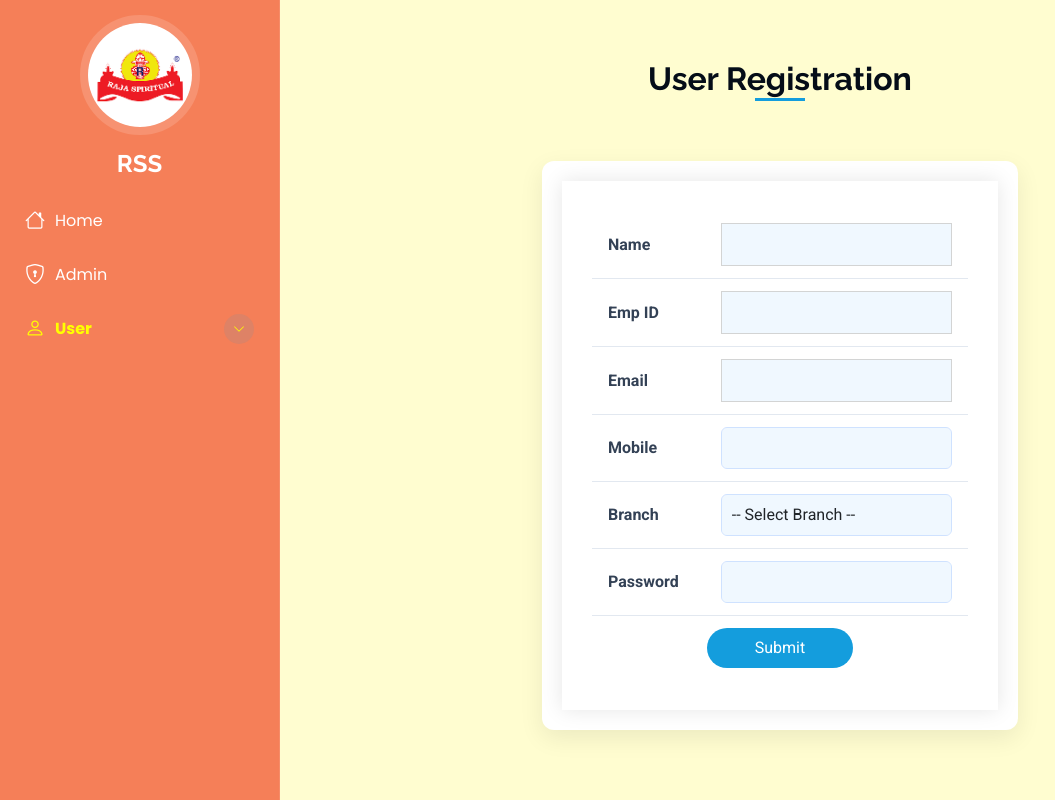
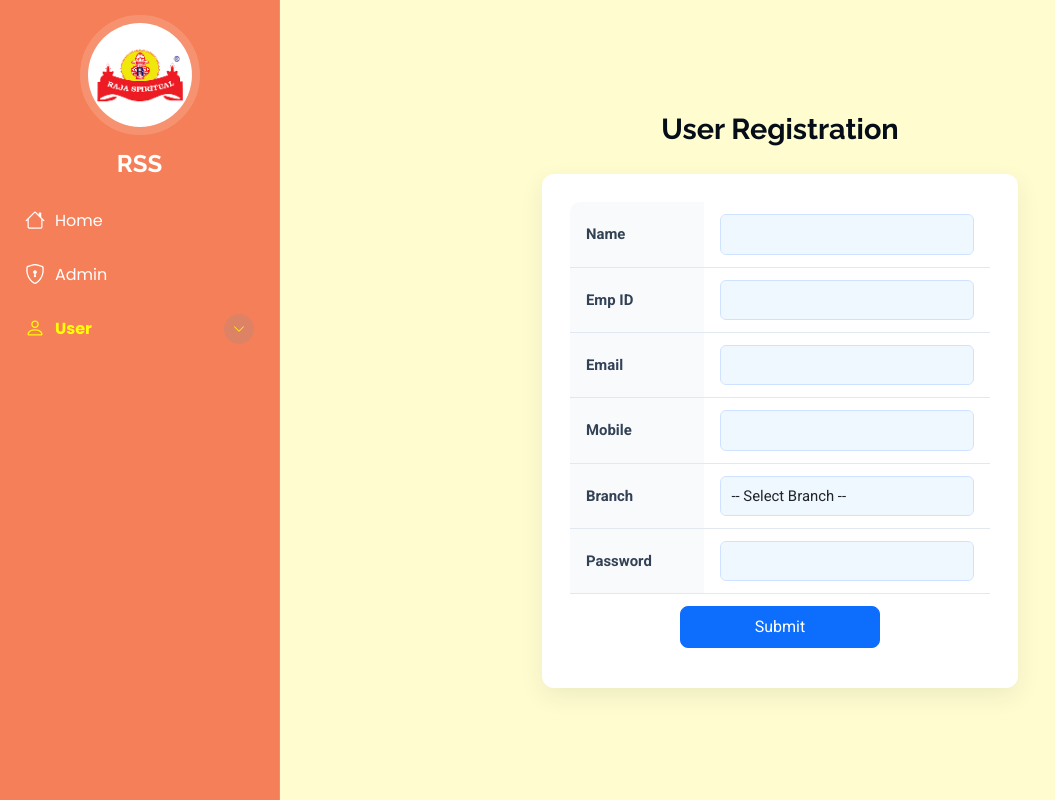
Before and after one commit to RSSAnalytics/Vendor_Quotation_Estimation, a Flask app: page /user_register in a window 1280 px wide. Shown: the whole page, without its empty margins (0-1055 px from the left). Run offline with Flask 3, Linux system fonts and the light colour scheme; some libraries are stand-ins or nearby versions.

Commit message:
Update register.html

```diff
--- a/templates/user/register.html
+++ b/templates/user/register.html
@@ -1,133 +1,177 @@
 {% extends "base.html" %}
 
-
-
 {% block navbar %}
-  <li><a href="{{ url_for('index') }}" style="color: white;"><i class="bi bi-house navicon"></i> Home </a></li>
-  <li><a href="{{ url_for('admin_login') }}" style="color: white;"><i class="bi bi-shield-lock navicon"></i> Admin </a></li>
-  <li class="dropdown"><a href="#" style="color: yellow;"><i class="bi bi-person navicon"></i> <span> <b>User</b> </span> <i class="bi bi-chevron-down toggle-dropdown"></i></a>
+  <li><a href="{{ url_for('index') }}" style="color: white;"><i class="bi bi-house navicon"></i> Home</a></li>
+  <li><a href="{{ url_for('admin_login') }}" style="color: white;"><i class="bi bi-shield-lock navicon"></i> Admin</a></li>
+  <li class="dropdown">
+    <a href="#" style="color: yellow;">
+      <i class="bi bi-person navicon"></i>
+      <span><b>User</b></span>
+      <i class="bi bi-chevron-down toggle-dropdown"></i>
+    </a>
     <ul>
-      <li><a href="{{ url_for('user_register') }}" style="color: yellow;"> <b>Register</b> </a></li>
+      <li><a href="{{ url_for('user_register') }}" style="color: yellow;"><b>Register</b></a></li>
       <li><a href="{{ url_for('user_login') }}" style="color: white;">Log In</a></li>
     </ul>
   </li>
 {% endblock navbar %}
 
+{% block extra_style %}
+<style>
+  /* ── Page ── */
+  #contact.contact.section {
+    background-color: #FFFDD0;
+    min-height: 100vh;
+    padding: clamp(20px, 4vw, 60px) 0;
+    display: flex;
+    align-items: center;
+  }
 
+  .section-heading {
+    font-size: clamp(1.2rem, 3.5vw, 1.8rem);
+    font-weight: 700;
+    margin-bottom: clamp(16px, 2.5vw, 28px);
+  }
 
-{% block content %}
-    <style>
+  /* ── Card ── */
   .form-card {
     background: #ffffff;
     border-radius: 12px;
     box-shadow: 0 8px 25px rgba(0, 0, 0, 0.08);
-            padding: 20px;
+    padding: clamp(16px, 3vw, 28px);
+    overflow: hidden;
   }
 
+  /* ── Table layout ── */
   .form-table {
     border-collapse: separate;
     border-spacing: 0;
     width: 100%;
+    border-radius: 10px;
     overflow: hidden;
-            border-radius: 10px;
   }
 
   .form-table th {
-            width: 30%;
+    width: 32%;
     font-weight: 600;
     color: #334155;
-            padding: 14px 16px;
+    font-size: clamp(0.8rem, 1.3vw, 0.93rem);
+    padding: clamp(10px, 1.5vw, 14px) clamp(10px, 1.5vw, 16px);
     border-bottom: 1px solid #e2e8f0;
     vertical-align: middle;
+    background: #f8fafc;
   }
 
   .form-table td {
-            padding: 12px 16px;
+    padding: clamp(8px, 1.2vw, 12px) clamp(10px, 1.5vw, 16px);
     border-bottom: 1px solid #e2e8f0;
     background: #ffffff;
   }
 
   .form-table tr:last-child th,
-        .form-table tr:last-child td {
-            border-bottom: none;
-        }
+  .form-table tr:last-child td { border-bottom: none; }
 
   .form-table input,
   .form-table select {
     background-color: #f0f8ff;
     border: 1px solid #cfe2ff;
     border-radius: 6px;
-            padding: 8px 10px;
+    padding: clamp(6px, 1vw, 8px) clamp(8px, 1.2vw, 10px);
+    font-size: clamp(0.8rem, 1.3vw, 0.93rem);
+    width: 100%;
   }
 
   .form-table input:focus,
   .form-table select:focus {
     border-color: #0d6efd;
     box-shadow: 0 0 0 0.15rem rgba(13, 110, 253, 0.15);
+    outline: none;
   }
 
+  /* ── Submit row ── */
   .submit-row {
     background: #f8fafc;
     text-align: center;
-            padding: 18px;
+    padding: clamp(14px, 2vw, 20px);
+  }
+
+  .submit-row .btn {
+    font-size: clamp(0.85rem, 1.4vw, 1rem);
+    padding: clamp(8px, 1.2vw, 10px) clamp(28px, 5vw, 48px);
+    border-radius: 8px;
+    width: 100%;
+    max-width: 200px;
+  }
+
+  /* ── Stack th/td on very small screens ── */
+  @media (max-width: 400px) {
+    .form-table,
+    .form-table tbody,
+    .form-table tr,
+    .form-table th,
+    .form-table td { display: block; width: 100%; }
+
+    .form-table th {
+      border-bottom: none;
+      padding-bottom: 4px;
+    }
+
+    .form-table td {
+      padding-top: 4px;
+    }
+
+    .submit-row { display: block; }
   }
 </style>
+{% endblock extra_style %}
 
+{% block content %}
   <section id="contact" class="contact section" style="background-color: #FFFDD0; min-height: 100vh;">
 
-        <center>
-            <div class="container section-title" data-aos="fade-up">
-                <h2>User Registration</h2>
+    <div class="container" data-aos="fade-up">
+
+      <div class="text-center mb-3">
+        <h2 class="section-heading">User Registration</h2>
       </div>
-        </center>
 
-        <div class="container" data-aos="fade-up" data-aos-delay="100">
-            <div class="row gy-4 justify-content-center">
-                <div class="col-lg-6 col-md-8">
+      <div class="row justify-content-center">
+        <div class="col-lg-6 col-md-8 col-sm-10 col-12">
           <div class="form-card">
 
-                        <form action="{{ url_for('user_register') }}" method="post" class="php-email-form" data-aos="fade-up" data-aos-delay="200">
-
+            <form action="{{ url_for('user_register') }}" method="post" data-aos="fade-up" data-aos-delay="100">
               <table class="form-table">
                 <tbody>
+
                   <tr>
                     <th>Name</th>
-                                        <td>
-                                            <input type="text" name="name" class="form-control" required style="background-color: #f0f8ff;">
-                                        </td>
+                    <td><input type="text" name="name" class="form-control" required style="background-color:#f0f8ff;"></td>
                   </tr>
 
                   <tr>
                     <th>Emp ID</th>
-                                        <td>
-                                            <input type="text" name="emp_id" class="form-control" required style="background-color: #f0f8ff;">
-                                        </td>
+                    <td><input type="text" name="emp_id" class="form-control" required style="background-color:#f0f8ff;"></td>
                   </tr>
 
                   <tr>
                     <th>Email</th>
-                                        <td>
-                                            <input type="email" name="email" class="form-control" required style="background-color: #f0f8ff;">
-                                        </td>
+                    <td><input type="email" name="email" class="form-control" required style="background-color:#f0f8ff;"></td>
                   </tr>
 
                   <tr>
                     <th>Mobile</th>
-                                        <td>
-                                            <input type="number" name="mobile" class="form-control" required style="background-color: #f0f8ff;">
-                                        </td>
+                    <td><input type="number" name="mobile" class="form-control" required style="background-color:#f0f8ff;"></td>
                   </tr>
 
                   <tr>
                     <th>Branch</th>
                     <td>
-                                            <select name="branch" class="form-control" required style="background-color: #f0f8ff;">
+                      <select name="branch" class="form-control" required style="background-color:#f0f8ff;">
                         <option value="">-- Select Branch --</option>
                         <option value="Kanchipuram">Kanchipuram</option>
                         <option value="Vellore">Vellore</option>
                         <option value="Hosur">Hosur</option>
                         <option value="Chennai">Chennai</option>
-                                                <option value="Bengalore">Bengalore</option>
+                        <option value="Bengalore">Bengaluru</option>
                         <option value="Kumbakonam">Kumbakonam</option>
                       </select>
                     </td>
@@ -135,18 +179,15 @@
 
                   <tr>
                     <th>Password</th>
-                                        <td>
-                                            <input type="password" name="password" class="form-control" required style="background-color: #f0f8ff;">
-                                        </td>
+                    <td><input type="password" name="password" class="form-control" required style="background-color:#f0f8ff;"></td>
                   </tr>
 
                   <tr>
                     <td colspan="2" class="submit-row">
-                                            <button type="submit" class="btn btn-primary px-5 py-2">
-                                                Submit
-                                            </button>
+                      <button type="submit" class="btn btn-primary px-5 py-2">Submit</button>
                     </td>
                   </tr>
+
                 </tbody>
               </table>
             </form>
@@ -154,8 +195,7 @@
           </div>
         </div>
       </div>
+
     </div>
-
   </section>
-
 {% endblock content %}
```
Lines whose indentation alone changed are shown as unchanged.
